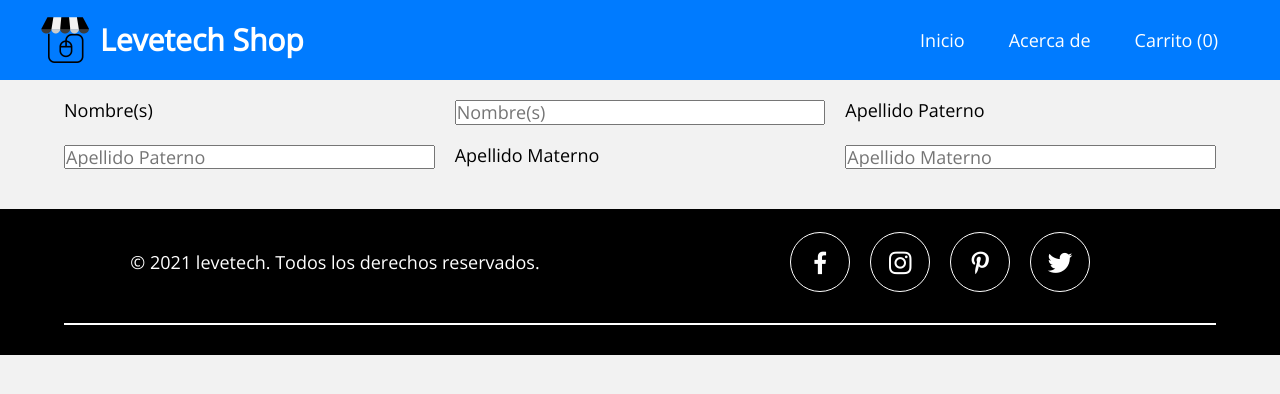
After one commit to migcube1/ecommerce-levetech, a PHP site: page /pago.php in a window 1280 px wide. The commit adds this page. Shown: the top 394 px of the page. Run offline with PHP 8.4, Linux system fonts and the light colour scheme.

Commit message:
Se agregó pagina de pago

```diff
--- a/assets/css/estilos.css
+++ b/assets/css/estilos.css
@@ -578,7 +578,7 @@ h6 {
 	* FORMULARIOS *
 ==================== */
 
-form * {
+form {
     font-family: var(--fuente);
 }
 
--- a/carrito.php
+++ b/carrito.php
@@ -99,9 +99,9 @@
             <i class='bx bx-undo md-1'></i> Regresar
         </a>
         <?php if (!empty($_SESSION['CARRITO'])): ?>
-        <button type="submit" class="boton boton-azul" name="btnAccion" value="Comprar">
+        <a type="submit" class="boton boton-azul" name="btnAccion" value="Comprar" href="pago.php">
             <i class='bx bxl-paypal md-1'></i>Proceder a comprar
-        </button>
+        </a>
         <?php endif; ?>
     </div>
 
--- /dev/null
+++ b/pago.php
@@ -0,0 +1,56 @@
+<?php
+    include('config/config.php');
+
+
+?>
+
+<!DOCTYPE html>
+<html lang="es">
+
+<head>
+    <meta charset="UTF-8">
+    <meta http-equiv="X-UA-Compatible" content="IE=edge">
+    <meta name="viewport" content="width=device-width, initial-scale=1.0">
+    <title>Levetech Shop</title>
+
+    <!-- ICONS-->
+    <link rel="shorcut icon" href="assets/img/logotipos/levetech-logo-blanco.png" type="image/x-icon">
+    <link href='https://cdn.jsdelivr.net/npm/boxicons@2.0.5/css/boxicons.min.css' rel='stylesheet'>
+
+    <!-- CSS -->
+    <link rel="stylesheet" href="assets/css/estilos.css">
+
+</head>
+
+<body>
+    <!--header-->
+    <?php include("templates/header.php")?>
+
+    <div class="contenedor">
+            <form action="" method="post" class="grid col-3">
+            <label for="nombre">Nombre(s)</label>
+            <input type="text" name="nombre" id="nombre" placeholder="Nombre(s)">
+            <label for="apaterno">Apellido Paterno</label>
+            <input type="text" name="apaterno" id="apaterno" placeholder="Apellido Paterno">
+            <label for="">Apellido Materno</label>
+            <input type="text" name="amaterno" id="amaterno" placeholder="Apellido Materno">
+            </form>
+    </div>
+
+
+    <!--footer-->
+    <?php include("templates/footer.php")?>
+
+    <!--Jquery JS-->
+    <script src="assets/js/jquery-3.5.1.js "></script>
+
+    <!-- JS -->
+    <script src="assets/js/scripts.js "></script>
+
+    <script src="assets/js/sliders.js "></script>
+
+</body>
+
+
+
+</html>
```
